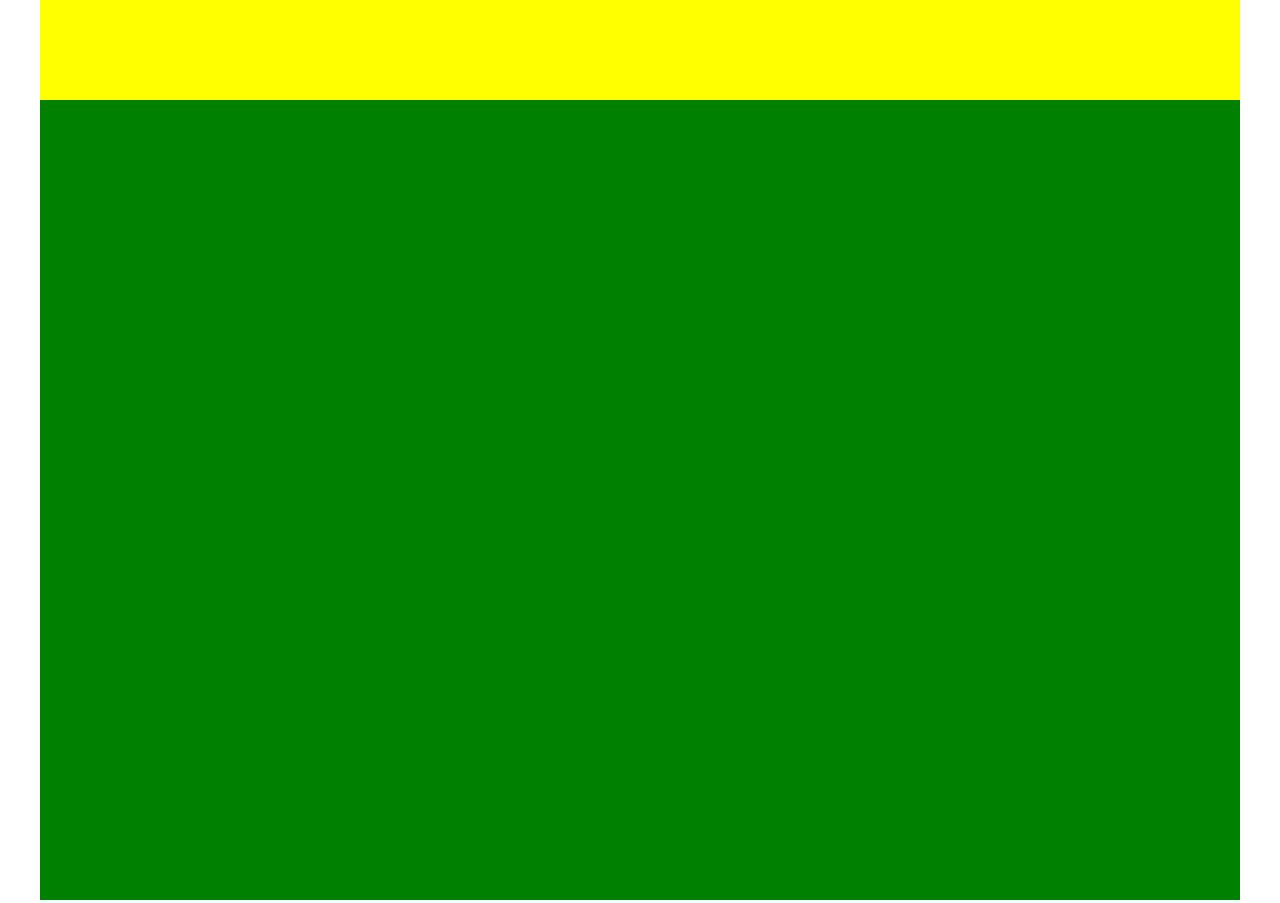
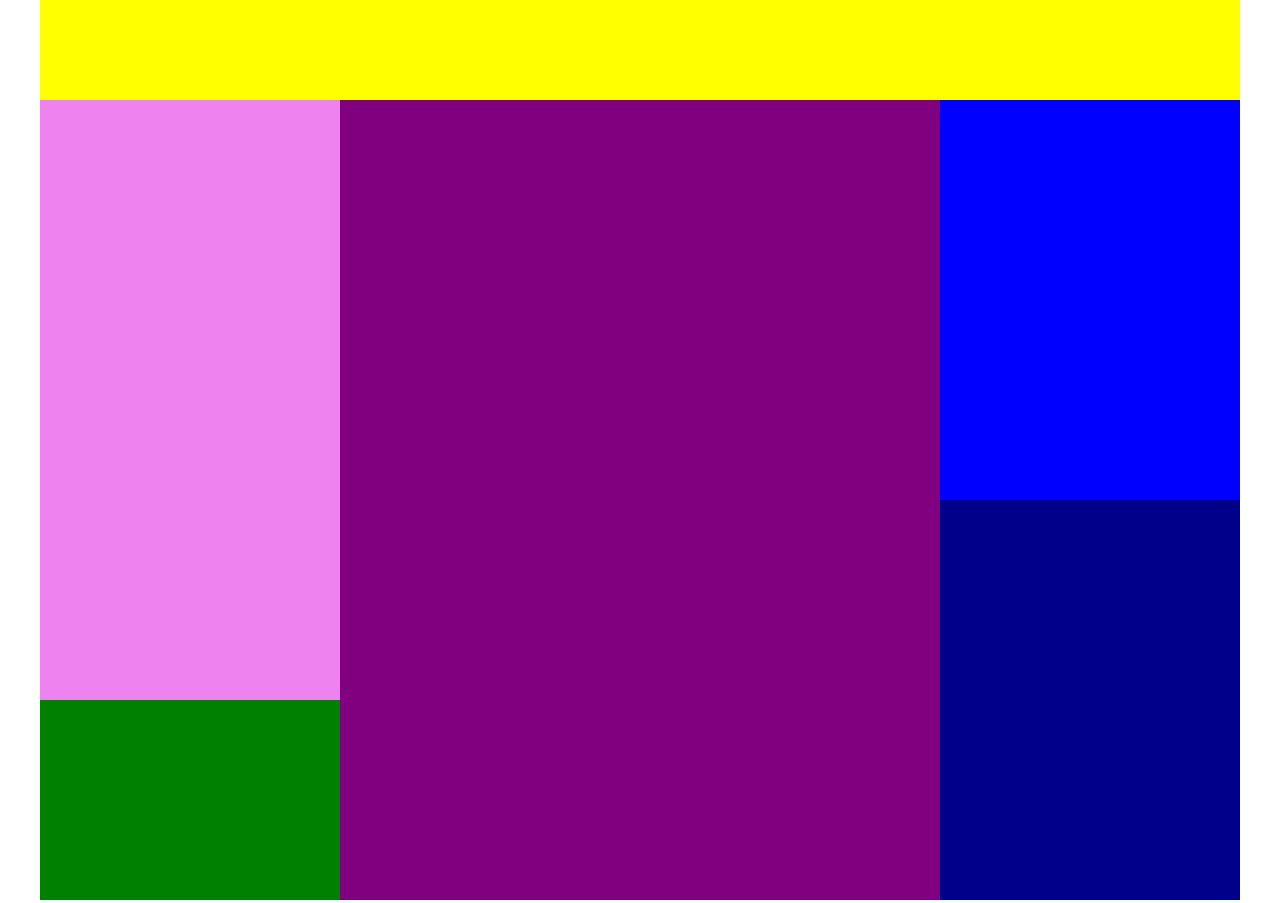
Before and after one commit to Lorenzo-Arnau/htmlcss-struttura-wp, a plain HTML site: page index.html in a window 1280 px wide. Shown: the top 903 px of the page. Drawn offline with Linux system fonts and the light colour scheme.

Commit message:
Make final structure- no margins are maked

```diff
--- a/css/style.css
+++ b/css/style.css
@@ -9,6 +9,9 @@
   display: table;
   clear: both;
 }
+.float-left{
+  float: left;
+}
 /* /reset di pagina e utility class */
 .container{
   width: 1200px;
@@ -19,11 +22,35 @@
   background-color: yellow;
   height: 100px;
 }
-main{
+ main{
   background-color: green;
-  height: 800px;
 }
 footer{
   height: 80px;
   background-color: azure;
 }
+.boxlft{
+  height: 600px;
+  width: 25%;
+  background-color: violet;
+}
+.box{
+  height: 800px;
+  width: 50%;
+  background-color: purple;
+}
+.boxrgt{
+  height: 800px;
+  width: 25%;
+  background-color: violet;
+}
+.boxrgt div:first-child{
+  background-color: blue;
+  height: 400px;
+  width: 100%;
+}
+.boxrgt div:last-child{
+  background-color: darkblue;
+  height: 400px;
+  width: 100%;
+}
--- a/index.html
+++ b/index.html
@@ -12,13 +12,18 @@
       <header>
 
       </header>
-      <!-- inserisco header -->
+      <!-- /inserisco header -->
 
       <!-- creo la sezione principale -->
-      <main>
-
+      <main class="clearfix">
+        <div class="boxlft float-left"></div>
+        <div class="box float-left"></div>
+        <div class="boxrgt float-left">
+          <div class=""></div>
+          <div class=""></div>
+        </div>
       </main>
-      <!-- creo la sezione principale -->
+      <!-- /creo la sezione principale -->
 
       <!-- creo il footer -->
       <footer>
```
